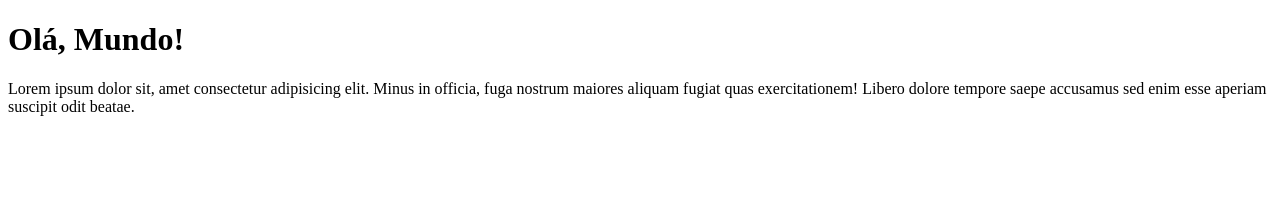
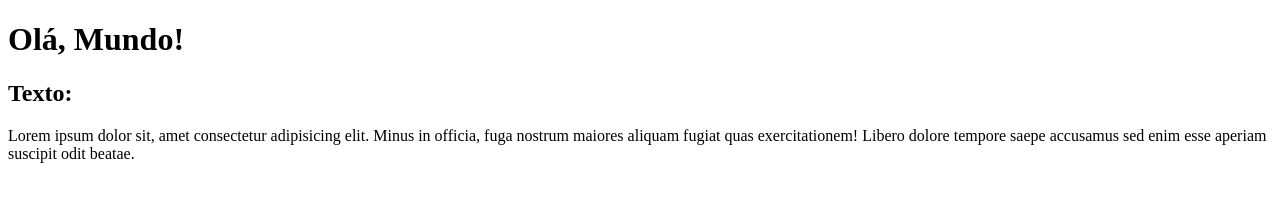
Before and after one commit to phmachadoo/Ola-Mundo, a plain HTML site: page site-exemplo/index.html in a window 1280 px wide. Drawn offline with Linux system fonts and the light colour scheme.

Commit message:
Coloquei um subtitulo "texto"

```diff
--- a/site-exemplo/index.html
+++ b/site-exemplo/index.html
@@ -7,6 +7,7 @@
 </head>
 <body>
     <h1>Olá, Mundo!</h1>
+    <h2>Texto:</h2>
     <p>Lorem ipsum dolor sit, amet consectetur adipisicing elit. Minus in officia, fuga nostrum maiores aliquam fugiat quas exercitationem! Libero dolore tempore saepe accusamus sed enim esse aperiam suscipit odit beatae.</p>
 </body>
 </html>
```
